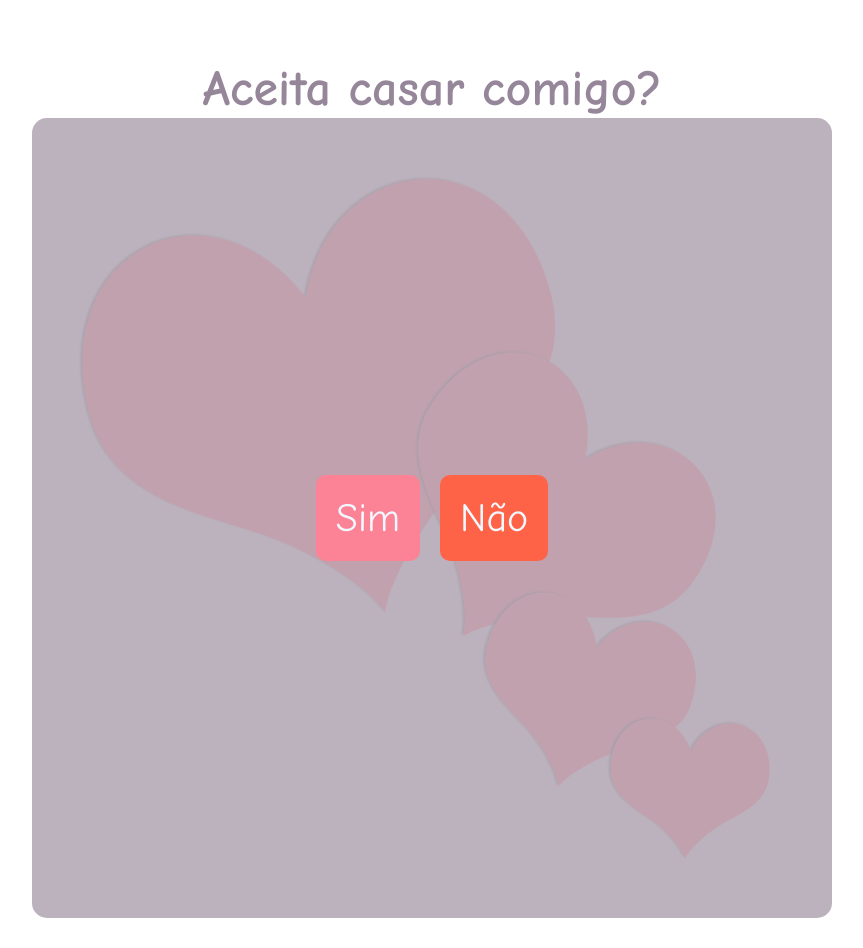
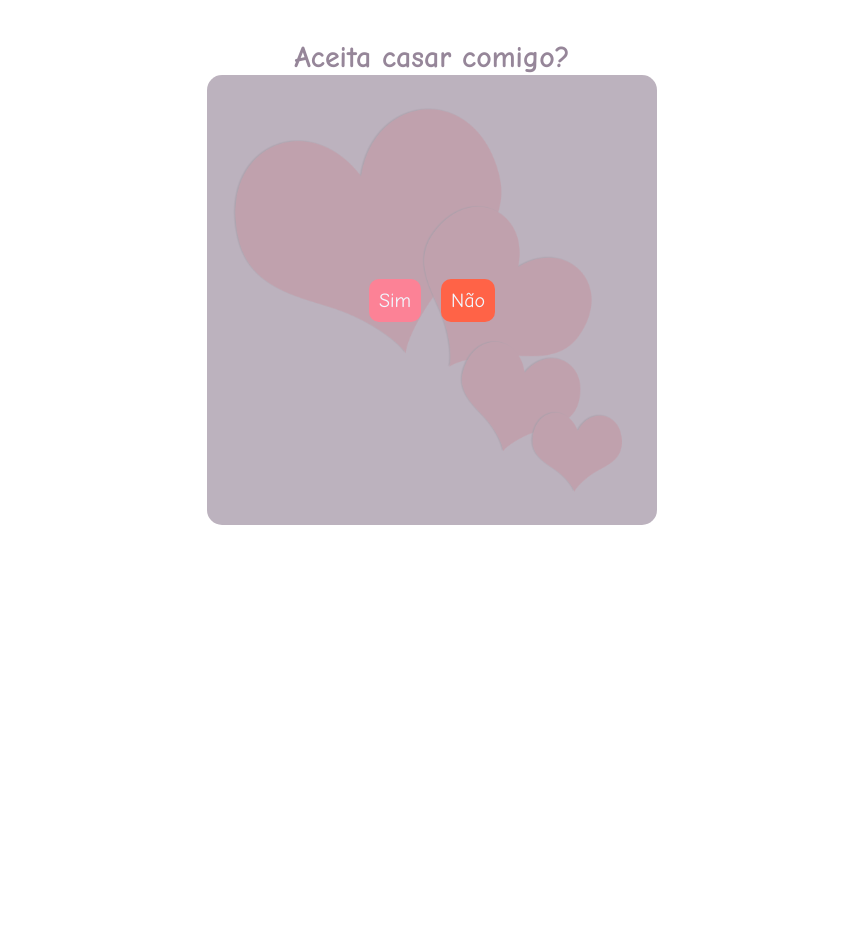
Before and after one commit to marcelo-py/say-yes, a plain HTML site: page index.html in a window 1280 px wide. Shown: the whole page, without its empty margins (208-1071 px from the left). After the commit the page ends 800 px from the top, so only its background shows below. Drawn offline with Linux system fonts and the light colour scheme.

Commit message:
corrigido o tamanho da fonte

```diff
--- a/love.css
+++ b/love.css
@@ -11,8 +11,8 @@ body{
 
 h1{
     text-align: center;
-    margin-top: 50px;
-    font-size: 50px;
+    margin-top: 30px;
+    font-size: 30px;
     color: #968699;
 }
 
@@ -34,8 +34,8 @@ main .background{
 }
 
 main {
-    width: 800px;
-    height: 800px;
+    width: 450px;
+    height: 450px;
     max-width: 100%;
     position: relative;
 }
@@ -54,8 +54,8 @@ main {
 }
 
 #sim, #nao{
-    font-size: 40px;
-    padding: 20px;
+    font-size: 20px;
+    padding: 10px;
     display: block;
     cursor: pointer;
     color: aliceblue;
@@ -97,14 +97,14 @@ main img.background{
 }
 
 #mensagem {
-    font-size: 35px;
+    font-size: 20px;
     margin-bottom: 20px;
     text-shadow: 0 0 8px #0000008a; /* garante leitura sobre a imagem */
 }
 
 #proximo{
   padding: 10px 20px;
-  font-size: 30px;
+  font-size: 25px;
   border-radius:10px;
   border:none;
   background:#ff89b5;
@@ -116,7 +116,7 @@ main img.background{
 
 #btnImprimir {
     padding: 10px 20px;
-    font-size: 30px;
+    font-size: 20px;
     border-radius: 8px;
     border: none;
     cursor: pointer;
```
